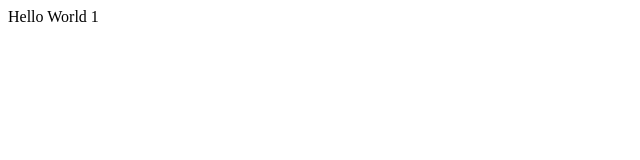
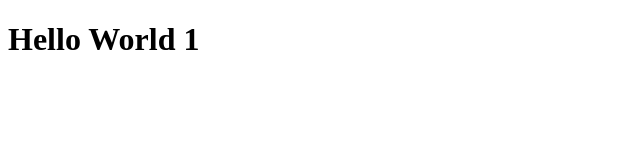
Before and after one commit to Dmouse1101/hello_world, a plain HTML site: page index.html in a window 1280 px wide. Shown: the whole page, without its empty margins (0-640 px from the left). Drawn offline with Linux system fonts and the light colour scheme.

Commit message:
Update index.html

```diff
--- a/index.html
+++ b/index.html
@@ -4,6 +4,6 @@
 	<title>Hello World</title>
 </head>
 <body>
-	Hello World 1
+	<h1>Hello World 1</h1>
 </body>
 </html>
```
